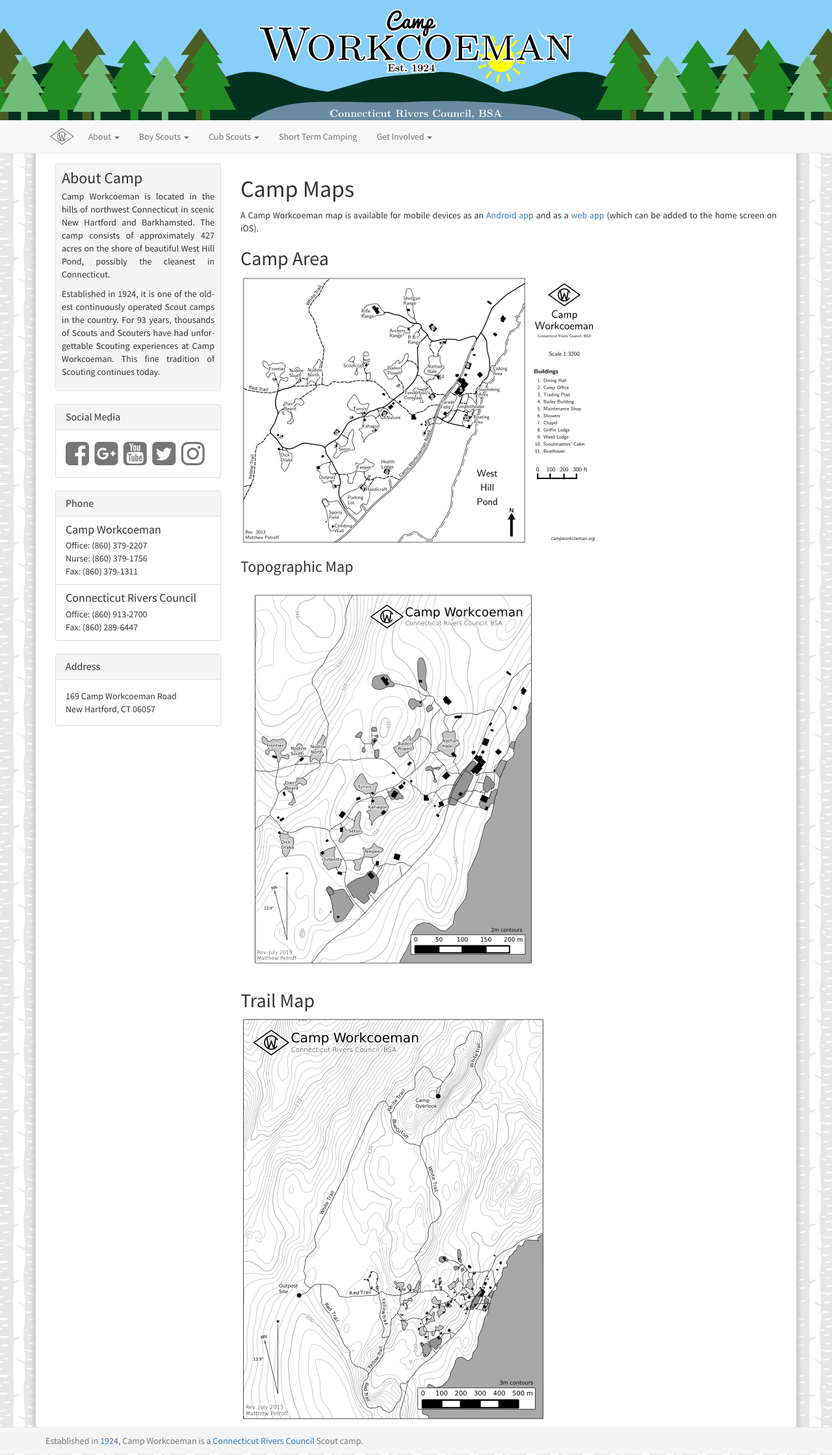
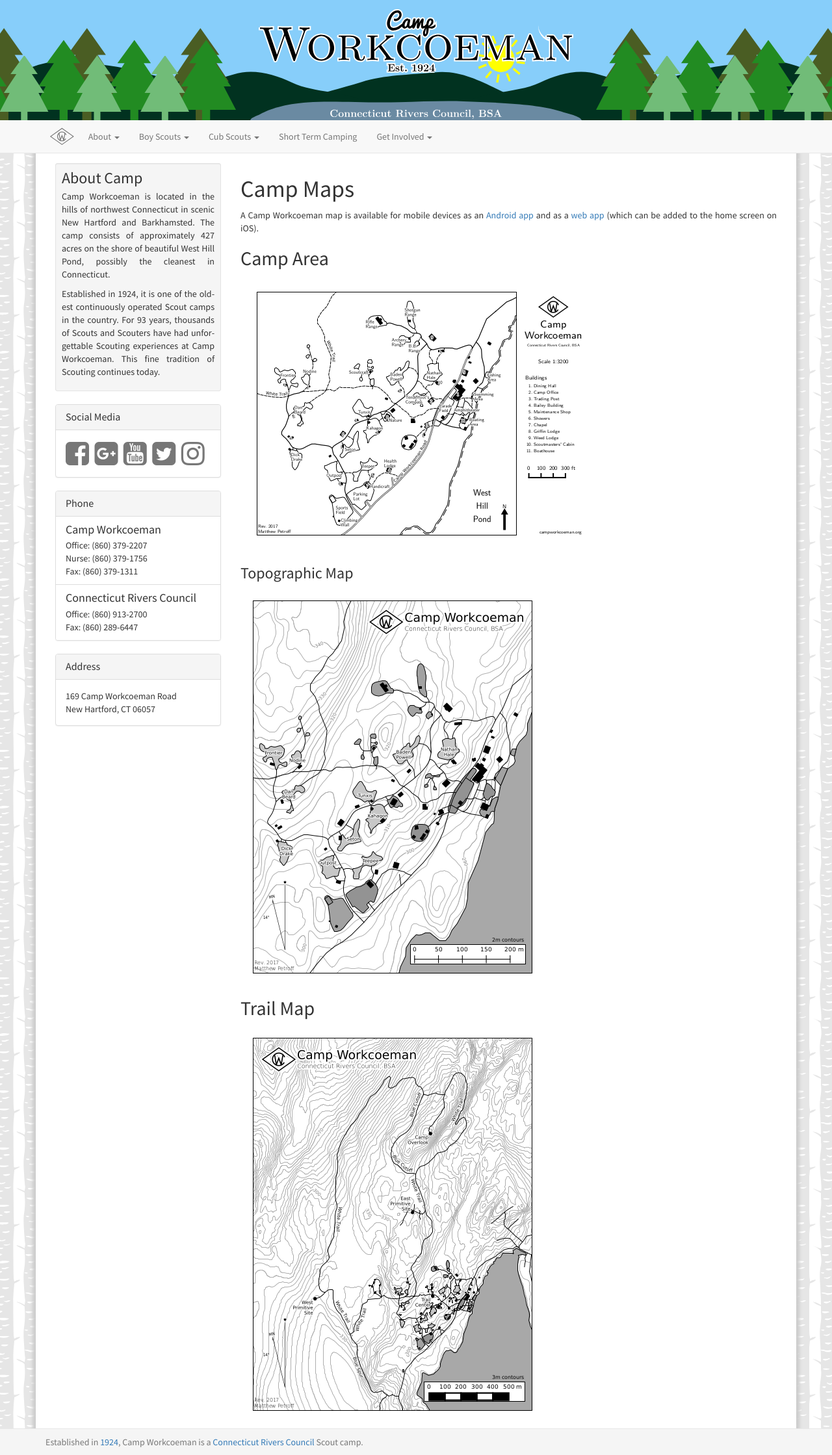
Before and after one commit to campworkcoeman/campworkcoeman.org, a Jekyll site: the page built from about/map.md, in a window 1280 px wide. Shown: the whole page at 65% size. Built offline with Jekyll 4.4.1, drawn with Linux system fonts in a browser that asks for light colours; nearby versions of some CDN libraries; Markdown is read by kramdown in place of the engine named in the settings.

Commit message:
Update maps.

```diff
--- a/about/map.md
+++ b/about/map.md
@@ -13,12 +13,12 @@
 
 ## Camp Area
 
-[<img src="{{ site.url }}/about/files/camp-area.png" alt="Camp Area" style="max-width: 550px; width: 100%;"/>]({{ site.url }}/pdf/2014/camp-area-bw_2013-12-09.pdf)
+[<img src="{{ site.url }}/about/files/camp-area.png" alt="Camp Area" style="max-width: 550px; width: 100%;"/>]({{ site.url }}/pdf/2017/camp-area-bw_2017-05-18.pdf)
 
 ### Topographic Map
 
-[<img src="{{ site.url }}/about/files/camp-area-topo.png" alt="Camp Area" style="max-width: 470px; width: 100%;"/>]({{ site.url }}/pdf/2014/camp-map-metric_2013-07-03.pdf)
+[<img src="{{ site.url }}/about/files/camp-area-topo.png" alt="Camp Area" style="max-width: 470px; width: 100%;"/>]({{ site.url }}/pdf/2017/camp-map-metric_2017-05-18.pdf)
 
 ## Trail Map
 
-[<img src="{{ site.url }}/about/files/trail-map.png" alt="Trail Map" style="max-width: 470px; width: 100%;"/>]({{ site.url }}/pdf/2014/trail-map-metric_2013-07-03.pdf)
+[<img src="{{ site.url }}/about/files/trail-map.png" alt="Trail Map" style="max-width: 470px; width: 100%;"/>]({{ site.url }}/pdf/2017/trail-map-metric_2017-05-19.pdf)
```
Also changed, not shown: about/files/camp-area-topo.png, about/files/camp-area.png, about/files/trail-map.png, 3 other files.
